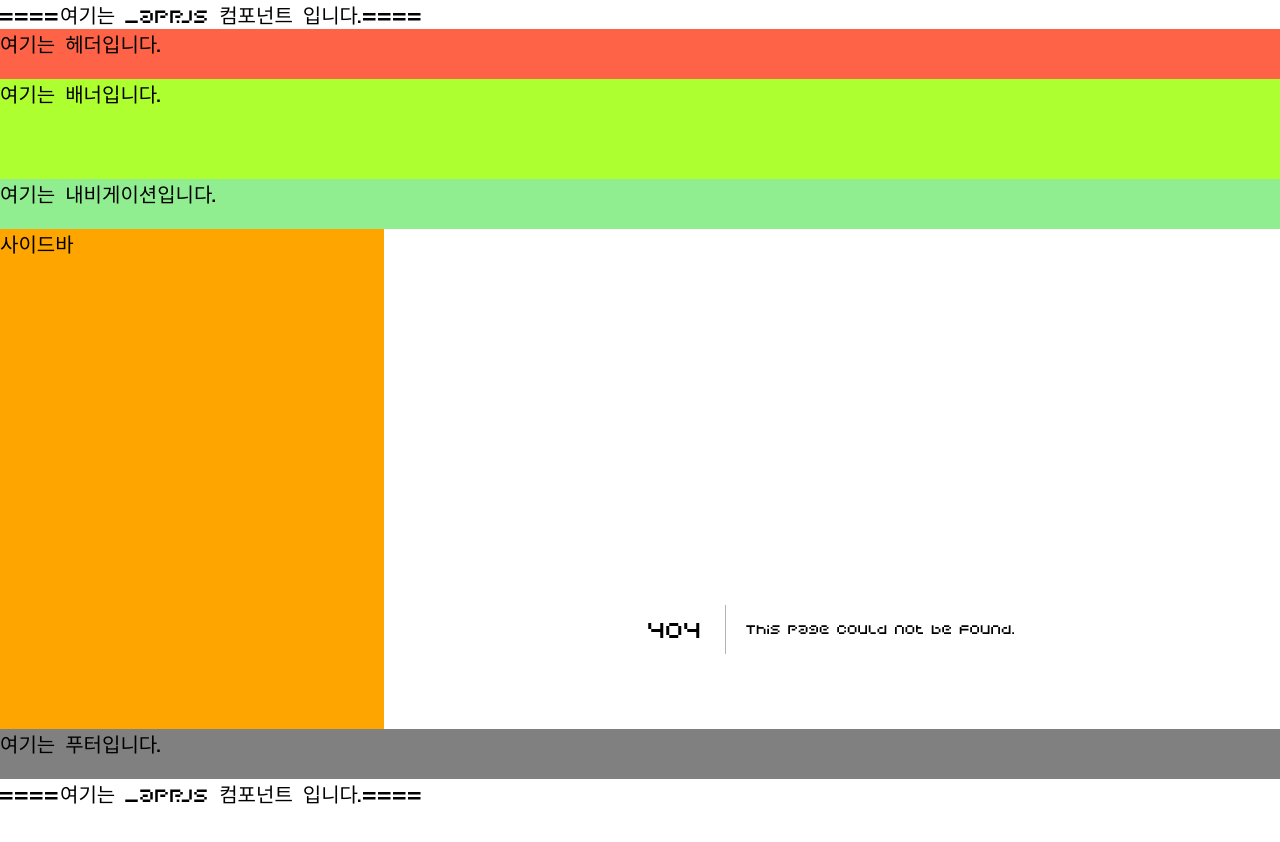
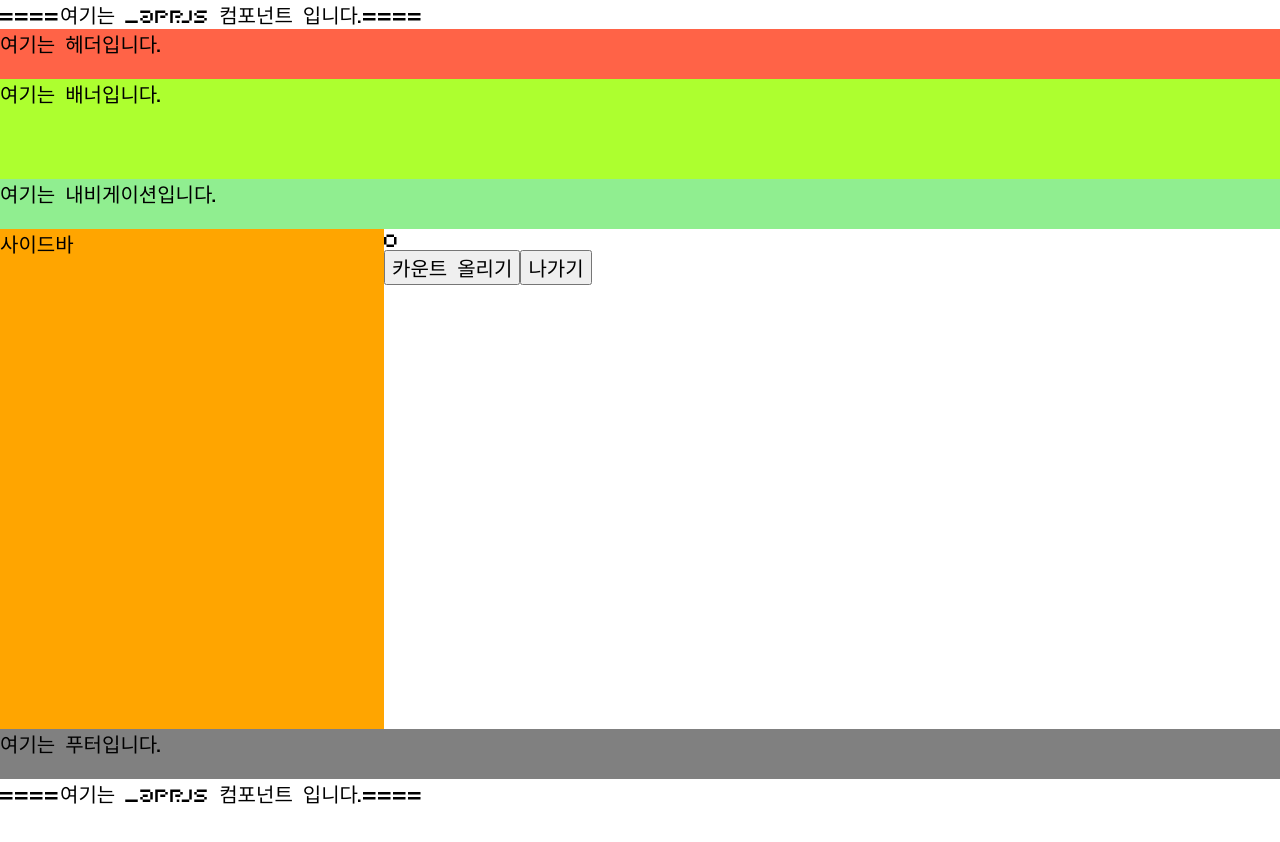
Before and after one commit to Jung-Hwi-Hak/InflearnReact, a Next.js app: page /section17/17-03-functional-lifecycle in a window 1280 px wide. Before the commit this address had no page. Shown: the top 842 px of the page. After the commit the page ends 808 px from the top, so only its background shows below. Built offline with nearby package versions, Linux system fonts and the light colour scheme.

Commit message:
functional 컴포넌트 생명주기 학습

```diff
--- /dev/null
+++ b/pages/section17/17-03-functional-lifecycle/index.tsx
@@ -0,0 +1,57 @@
+import { useRouter } from "next/router";
+import { useEffect, useState } from "react";
+
+export default function FunctionalCounterPage(): JSX.Element {
+  const router = useRouter();
+
+  const [count, setCount] = useState(0);
+
+  // // ? class 형 컴포넌트의 componentDidMount 와 동일
+  // useEffect(() => {
+  //   console.log("그려지고 나서 실행 - componentDidMount");
+  // }, []);
+
+  // // ? class 형 컴포넌트의 componentDidMount + componentDidUpdate 와 동일
+  // useEffect(() => {
+  //   console.log("변경되고 나서 실행 - componentDidUpdate");
+  // });
+
+  // useEffect(() => {
+  //   // ? class 형 컴포넌트의 componentWillUnmount 와 동일
+  //   return () => {
+  //     console.log("사라지기 전에 실행 - componentWillUnmount");
+  //   };
+  // }, []);
+
+  // ! 위 3개의 useEffect 결합
+  useEffect(() => {
+    console.log("componentDidMount + componentDidMount");
+
+    return () => {
+      console.log("사라지기 전에 실행 - componentWillUnmount");
+    };
+  });
+
+  // ! useEffect 잘못된 사용법 ( 1. 추가 렌더링, 2. 무한 루프 )
+  // useEffect(() => {
+  // setCount(prev => prev + 1)
+  // }, [count]);
+
+  const onClickCountUp = (): void => {
+    console.log(count);
+    setCount((prev) => prev + 1);
+  };
+
+  const onClickMove = (): void => {
+    console.log("이동!");
+    void router.push("/");
+  };
+
+  return (
+    <>
+      <div>{count}</div>
+      <button onClick={onClickCountUp}>카운트 올리기</button>
+      <button onClick={onClickMove}>나가기</button>
+    </>
+  );
+}
```
